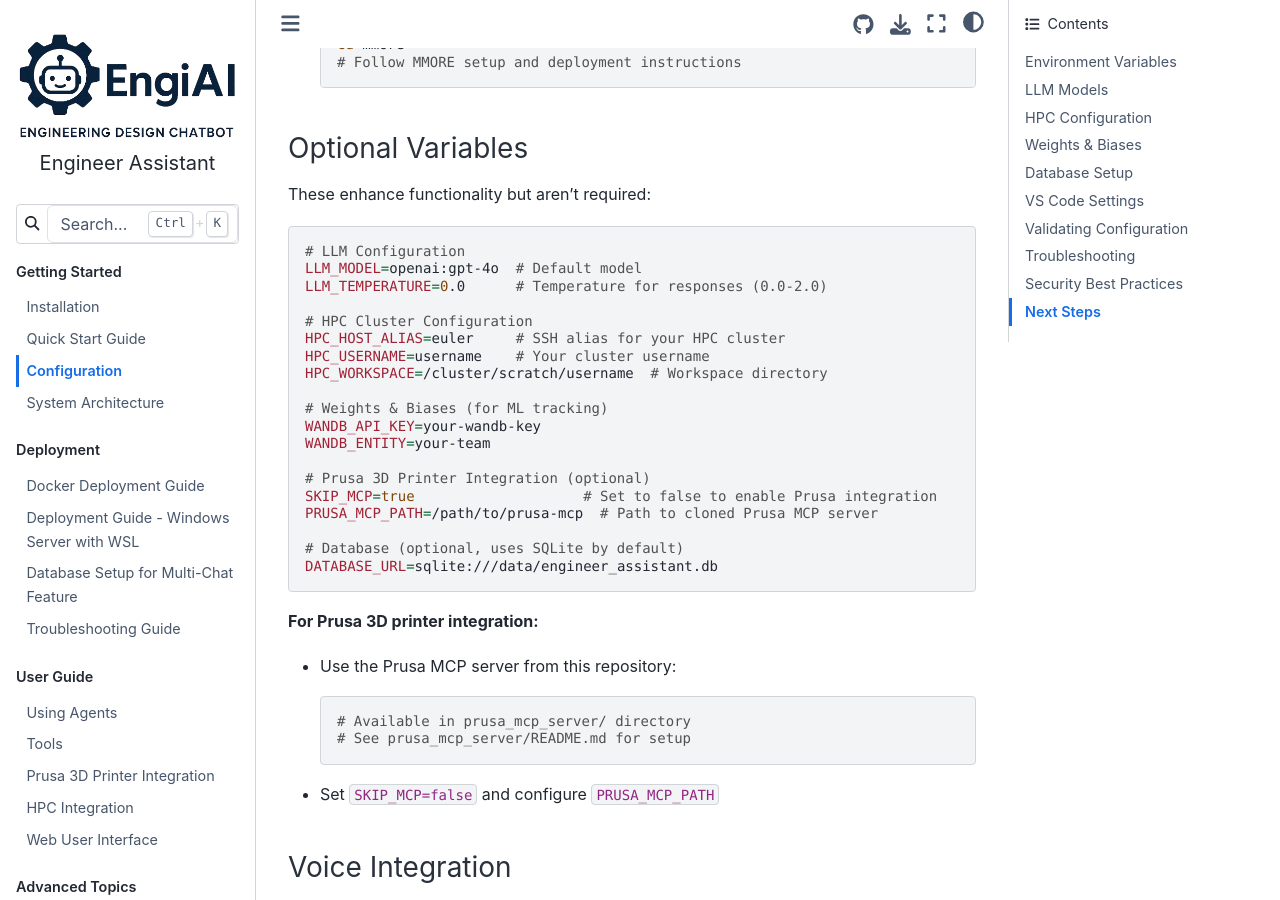
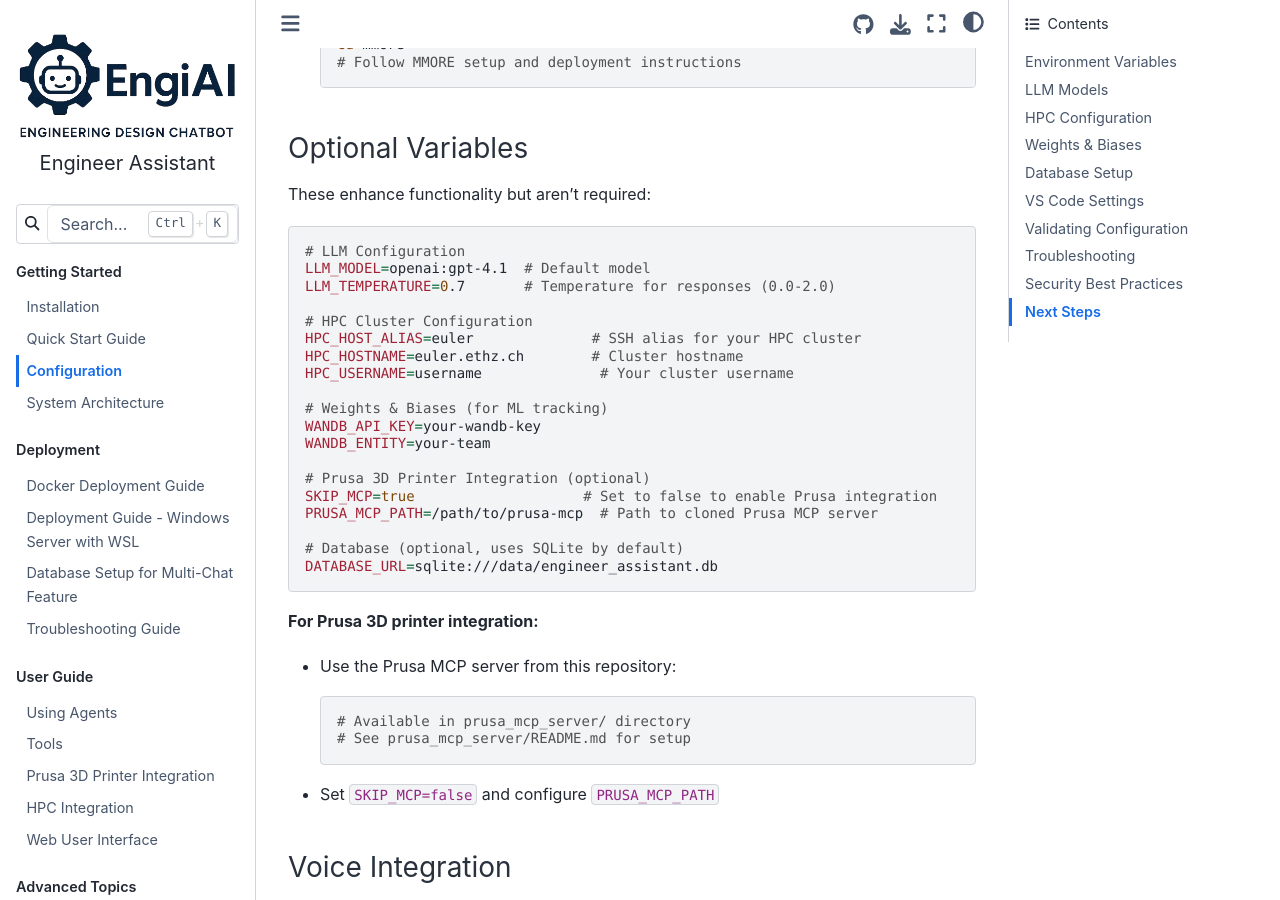
Before and after one commit to gioelemo/EngiAI-Public, a Sphinx documentation site: the page built from docs/source/configuration.md, in a window 1280 px wide and 900 px high, scrolled down 1266 px. Built offline with Sphinx 7.4.7 and the Sphinx Book theme 1.1.4, drawn with Linux system fonts in a browser that asks for light colours; some of the changed text lies outside the part shown.

Commit message:
Different small fixes

````diff
--- a/config.py
+++ b/config.py
@@ -67,7 +67,7 @@ class Config:
         self.google_api_key: str = os.getenv("GOOGLE_API_KEY") or ""
 
         # Model configuration
-        self.llm_model: str = os.getenv("LLM_MODEL", "openai:gpt-4o")
+        self.llm_model: str = os.getenv("LLM_MODEL", "openai:gpt-4.1")
         self.llm_temperature: float = float(os.getenv("LLM_TEMPERATURE", "0.7"))
         self.llm_seed: int | None = self._parse_seed(os.getenv("LLM_SEED"))
 
@@ -96,8 +96,8 @@ class Config:
 
         # HPC/SLURM configuration
         self.hpc_host_alias: str = os.getenv("HPC_HOST_ALIAS", "euler")
-        self.euler_hostname: str = os.getenv("EULER_HOSTNAME", "euler.ethz.ch")
-        self.euler_username: str = os.getenv("EULER_USERNAME", "")
+        self.hpc_hostname: str = os.getenv("HPC_HOSTNAME", "euler.ethz.ch")
+        self.hpc_username: str = os.getenv("HPC_USERNAME", "")
 
         # Initialize with env vars - database lookups are deferred to avoid circular imports
         self._slurm_email_user: str | None = None
--- a/docs/source/configuration.md
+++ b/docs/source/configuration.md
@@ -56,13 +56,13 @@ These enhance functionality but aren't required:
 
 ```bash
 # LLM Configuration
-LLM_MODEL=openai:gpt-4o  # Default model
-LLM_TEMPERATURE=0.0      # Temperature for responses (0.0-2.0)
+LLM_MODEL=openai:gpt-4.1  # Default model
+LLM_TEMPERATURE=0.7       # Temperature for responses (0.0-2.0)
 
 # HPC Cluster Configuration
-HPC_HOST_ALIAS=euler     # SSH alias for your HPC cluster
-HPC_USERNAME=username    # Your cluster username
-HPC_WORKSPACE=/cluster/scratch/username  # Workspace directory
+HPC_HOST_ALIAS=euler              # SSH alias for your HPC cluster
+HPC_HOSTNAME=euler.ethz.ch        # Cluster hostname
+HPC_USERNAME=username              # Your cluster username
 
 # Weights & Biases (for ML tracking)
 WANDB_API_KEY=your-wandb-key
@@ -254,7 +254,8 @@ For cluster computing features:
 3. Set in `.env`:
    ```bash
    HPC_HOST_ALIAS=euler
-   HPC_WORKSPACE=/cluster/scratch/your-username
+   HPC_HOSTNAME=euler.ethz.ch
+   HPC_USERNAME=your-username
    ```
 
 ### Fabric Configuration
````
Also changed, not shown: other parts of docs/source/configuration.md (+3 -3 lines), README.md (+3 -3 lines), docs/source/usage/hpc.md (+4 -4 lines), 1 other file.
